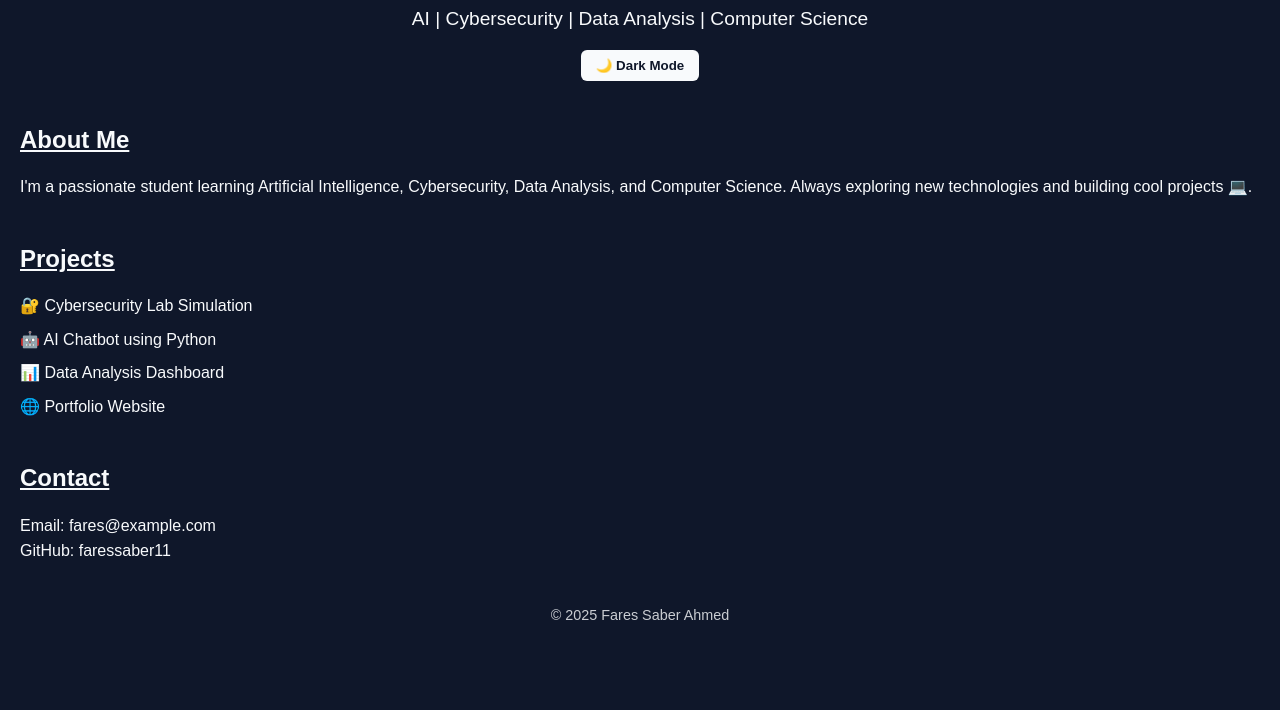
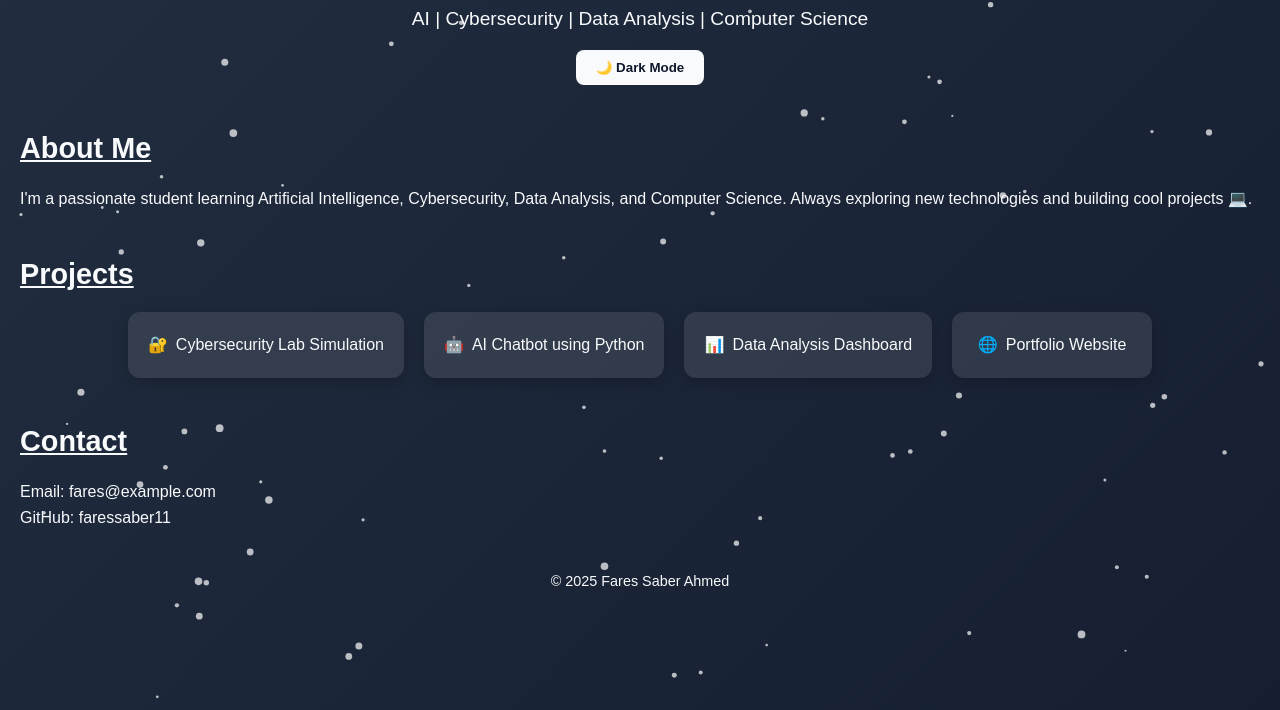
Before and after one commit to faressaber11/fares-portfolio, a plain HTML site: page index.html in a window 1280 px wide. Shown: the part 90-800 px from the top of the page. Drawn offline with nearby package versions, Linux system fonts and the light colour scheme.

Commit message:
Add files via upload

```diff
--- a/index.html
+++ b/index.html
@@ -5,15 +5,18 @@
   <meta name="viewport" content="width=device-width, initial-scale=1.0">
   <title>Fares Saber Ahmed - Portfolio</title>
   <link rel="stylesheet" href="style.css">
+  <link rel="stylesheet" href="https://unpkg.com/aos@2.3.1/dist/aos.css" />
 </head>
 <body class="dark">
+  <canvas id="particles"></canvas>
+
   <header>
-    <h1>🚀 Fares Saber Ahmed</h1>
+    <h1 class="gradient-text">🚀 Fares Saber Ahmed</h1>
     <p>AI | Cybersecurity | Data Analysis | Computer Science</p>
     <button id="mode-toggle">🌙 Dark Mode</button>
   </header>
 
-  <section class="about">
+  <section class="about" data-aos="fade-up">
     <h2>About Me</h2>
     <p>
       I'm a passionate student learning Artificial Intelligence, Cybersecurity,
@@ -22,26 +25,27 @@
     </p>
   </section>
 
-  <section class="projects">
+  <section class="projects" data-aos="fade-up">
     <h2>Projects</h2>
-    <ul>
-      <li>🔐 Cybersecurity Lab Simulation</li>
-      <li>🤖 AI Chatbot using Python</li>
-      <li>📊 Data Analysis Dashboard</li>
-      <li>🌐 Portfolio Website</li>
-    </ul>
+    <div class="project-cards">
+      <div class="card" data-icon="🔐">Cybersecurity Lab Simulation</div>
+      <div class="card" data-icon="🤖">AI Chatbot using Python</div>
+      <div class="card" data-icon="📊">Data Analysis Dashboard</div>
+      <div class="card" data-icon="🌐">Portfolio Website</div>
+    </div>
   </section>
 
-  <section class="contact">
+  <section class="contact" data-aos="fade-up">
     <h2>Contact</h2>
     <p>Email: fares@example.com</p>
     <p>GitHub: <a href="https://github.com/faressaber11" target="_blank">faressaber11</a></p>
   </section>
 
-  <footer>
+  <footer data-aos="fade-up">
     <p>© 2025 Fares Saber Ahmed</p>
   </footer>
 
+  <script src="https://unpkg.com/aos@2.3.1/dist/aos.js"></script>
   <script src="script.js"></script>
 </body>
 </html>
--- a/script.js
+++ b/script.js
@@ -1,13 +1,82 @@
-const btn = document.getElementById("mode-toggle");
+// Initialize AOS
+AOS.init({
+  duration: 1000,
+  once: true
+});
+
+// Dark/Light Mode
+const toggleBtn = document.getElementById('mode-toggle');
 const body = document.body;
 
-btn.addEventListener("click", () => {
-  body.classList.toggle("light");
-  body.classList.toggle("dark");
+if(localStorage.getItem('mode')) {
+  body.className = localStorage.getItem('mode');
+  toggleBtn.textContent = body.classList.contains('dark') ? '🌙 Dark Mode' : '☀️ Light Mode';
+}
 
-  if (body.classList.contains("light")) {
-    btn.textContent = "☀️ Light Mode";
+toggleBtn.addEventListener('click', () => {
+  body.classList.toggle('dark');
+  body.classList.toggle('light');
+
+  if(body.classList.contains('dark')) {
+    toggleBtn.textContent = '🌙 Dark Mode';
+    localStorage.setItem('mode', 'dark');
   } else {
-    btn.textContent = "🌙 Dark Mode";
+    toggleBtn.textContent = '☀️ Light Mode';
+    localStorage.setItem('mode', 'light');
   }
 });
+
+// Particles JS
+const canvas = document.getElementById('particles');
+const ctx = canvas.getContext('2d');
+
+let particlesArray;
+canvas.width = window.innerWidth;
+canvas.height = window.innerHeight;
+
+class Particle {
+  constructor() {
+    this.x = Math.random() * canvas.width;
+    this.y = Math.random() * canvas.height;
+    this.size = Math.random() * 3 + 1;
+    this.speedX = Math.random() * 1 - 0.5;
+    this.speedY = Math.random() * 1 - 0.5;
+  }
+  update() {
+    this.x += this.speedX;
+    this.y += this.speedY;
+    if(this.x < 0 || this.x > canvas.width) this.speedX = -this.speedX;
+    if(this.y < 0 || this.y > canvas.height) this.speedY = -this.speedY;
+  }
+  draw() {
+    ctx.fillStyle = 'rgba(255,255,255,0.7)';
+    ctx.beginPath();
+    ctx.arc(this.x, this.y, this.size, 0, Math.PI*2);
+    ctx.fill();
+  }
+}
+
+function initParticles() {
+  particlesArray = [];
+  for(let i = 0; i < 80; i++) {
+    particlesArray.push(new Particle());
+  }
+}
+
+function animateParticles() {
+  ctx.clearRect(0,0,canvas.width,canvas.height);
+  particlesArray.forEach(p => {
+    p.update();
+    p.draw();
+  });
+  requestAnimationFrame(animateParticles);
+}
+
+window.addEventListener('resize', () => {
+  canvas.width = window.innerWidth;
+  canvas.height = window.innerHeight;
+  initParticles();
+});
+
+initParticles();
+animateParticles();
--- a/style.css
+++ b/style.css
@@ -1,15 +1,27 @@
-/* General Reset */
+/* Reset */
 * {
   margin: 0;
   padding: 0;
   box-sizing: border-box;
-  transition: all 0.3s ease;
+  transition: all 0.5s ease;
 }
 
 body {
-  font-family: Arial, sans-serif;
+  font-family: 'Arial', sans-serif;
   line-height: 1.6;
   padding: 20px;
+  background: linear-gradient(-45deg, #0f172a, #1e293b, #334155, #0f172a);
+  background-size: 400% 400%;
+  animation: gradientBG 15s ease infinite;
+  color: #f8fafc;
+  position: relative;
+  overflow-x: hidden;
+}
+
+/* Dark/Light mode classes */
+body.light {
+  background: linear-gradient(-45deg, #f8fafc, #e2e8f0, #cbd5e1, #f8fafc);
+  color: #0f172a;
 }
 
 header {
@@ -22,71 +34,125 @@ header h1 {
   margin-bottom: 10px;
 }
 
+.gradient-text {
+  background: linear-gradient(90deg, #ff416c, #ff4b2b, #1FA2FF);
+  -webkit-background-clip: text;
+  -webkit-text-fill-color: transparent;
+  animation: textGradient 5s ease infinite;
+}
+
 header p {
   font-size: 1.2rem;
   margin-bottom: 15px;
 }
 
 #mode-toggle {
-  padding: 8px 15px;
+  padding: 10px 20px;
   border: none;
-  border-radius: 6px;
+  border-radius: 8px;
   cursor: pointer;
   font-weight: bold;
 }
 
-/* Light Mode */
-body.light {
-  background: #f8f9fa;
-  color: #212529;
-}
-
+/* Light mode button */
 body.light #mode-toggle {
-  background: #212529;
+  background: #0f172a;
   color: #fff;
 }
 
-/* Dark Mode */
-body.dark {
-  background: #0f172a;
-  color: #f8fafc;
-}
-
+/* Dark mode button */
 body.dark #mode-toggle {
   background: #f8fafc;
   color: #0f172a;
 }
 
+/* Sections */
 section {
   margin: 40px 0;
 }
 
 section h2 {
   margin-bottom: 15px;
-  font-size: 1.5rem;
+  font-size: 1.8rem;
   text-decoration: underline;
 }
 
-.projects ul {
-  list-style: none;
+/* Projects */
+.project-cards {
+  display: flex;
+  flex-wrap: wrap;
+  gap: 20px;
+  justify-content: center;
 }
 
-.projects li {
-  margin: 8px 0;
+.card {
+  background: rgba(255,255,255,0.1);
+  padding: 20px;
+  border-radius: 12px;
+  min-width: 200px;
+  text-align: center;
+  cursor: pointer;
+  box-shadow: 0 4px 15px rgba(0,0,0,0.2);
+  transition: transform 0.3s ease, box-shadow 0.3s ease, background 0.3s ease;
+  position: relative;
+}
+
+.card:hover {
+  transform: translateY(-10px);
+  box-shadow: 0 8px 25px rgba(0,0,0,0.4);
+  background: rgba(255,255,255,0.2);
+}
+
+/* Card icons hover */
+.card::before {
+  content: attr(data-icon);
+  display: inline-block;
+  margin-right: 8px;
+  transition: transform 0.3s ease;
+}
+
+.card:hover::before {
+  transform: translateY(-5px) rotate(10deg);
 }
 
 a {
   color: inherit;
   text-decoration: none;
+  position: relative;
 }
 
 a:hover {
+  color: #ff4b2b;
   text-decoration: underline;
 }
 
+/* Footer */
 footer {
   text-align: center;
   margin-top: 40px;
   font-size: 0.9rem;
   opacity: 0.8;
 }
+
+/* Particles Canvas */
+#particles {
+  position: fixed;
+  top: 0;
+  left: 0;
+  width: 100%;
+  height: 100%;
+  z-index: -1;
+}
+
+/* Animations */
+@keyframes gradientBG {
+  0% {background-position: 0% 50%;}
+  50% {background-position: 100% 50%;}
+  100% {background-position: 0% 50%;}
+}
+
+@keyframes textGradient {
+  0% {background-position: 0%;}
+  50% {background-position: 100%;}
+  100% {background-position: 0%;}
+}
```
